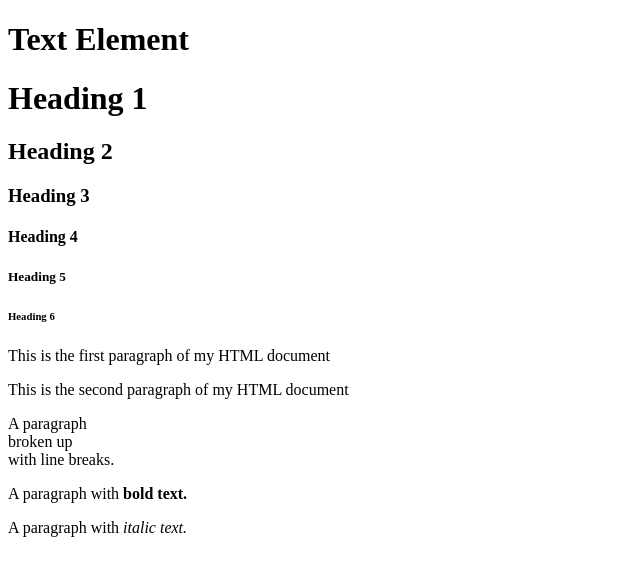
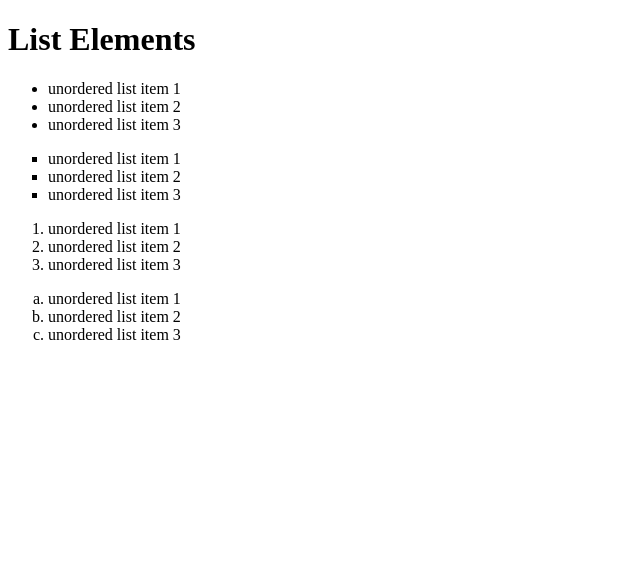
Before and after one commit to hawadiaw/course, a plain HTML site: page index.html in a window 1280 px wide. Shown: the whole page, without its empty margins (0-640 px from the left). Drawn offline with Linux system fonts and the light colour scheme.

Commit message:
Add files via upload

```diff
--- a/index.html
+++ b/index.html
@@ -3,21 +3,33 @@
 <head>
     <meta charset="UTF-8">
     <meta name="viewport" content="width=, initial-scale=1.0">
-    <title>hello world</title>
+    <title>Document</title>
 </head>
 <body>
+   <h1>List Elements</h1>
+   <ul>
+       <li>unordered list item 1</li>
+       <li>unordered list item 2</li>
+       <li>unordered list item 3</li>
+   </ul>
+   <ul type=square>
 
-    <h1>Text Element</h1>
-    <h1>Heading 1</h1>
-    <h2>Heading 2</h2>
-    <h3>Heading 3</h3>
-    <h4>Heading 4</h4>
-    <h5>Heading 5</h5>
-    <h6>Heading 6</h6>
-    <p>This is the first paragraph of my HTML document</p>
-    <p>This is the second paragraph of my HTML document</p>
-    <p>A paragraph <br> broken up <br> with line breaks.</p>
-    <p>A paragraph with <b>bold text.</b></p>
-    <p>A paragraph with <i>italic text.</i></p>
+    <li>unordered list item 1</li>
+    <li>unordered list item 2</li>
+    <li>unordered list item 3</li>
+
+   </ul>
+
+   <ol>
+    <li>unordered list item 1</li>
+    <li>unordered list item 2</li>
+    <li>unordered list item 3</li>
+   </ol>
+
+   <ol type=a>
+    <li>unordered list item 1</li>
+    <li>unordered list item 2</li>
+    <li>unordered list item 3</li>
+   </ol>
 </body>
 </html>
```
